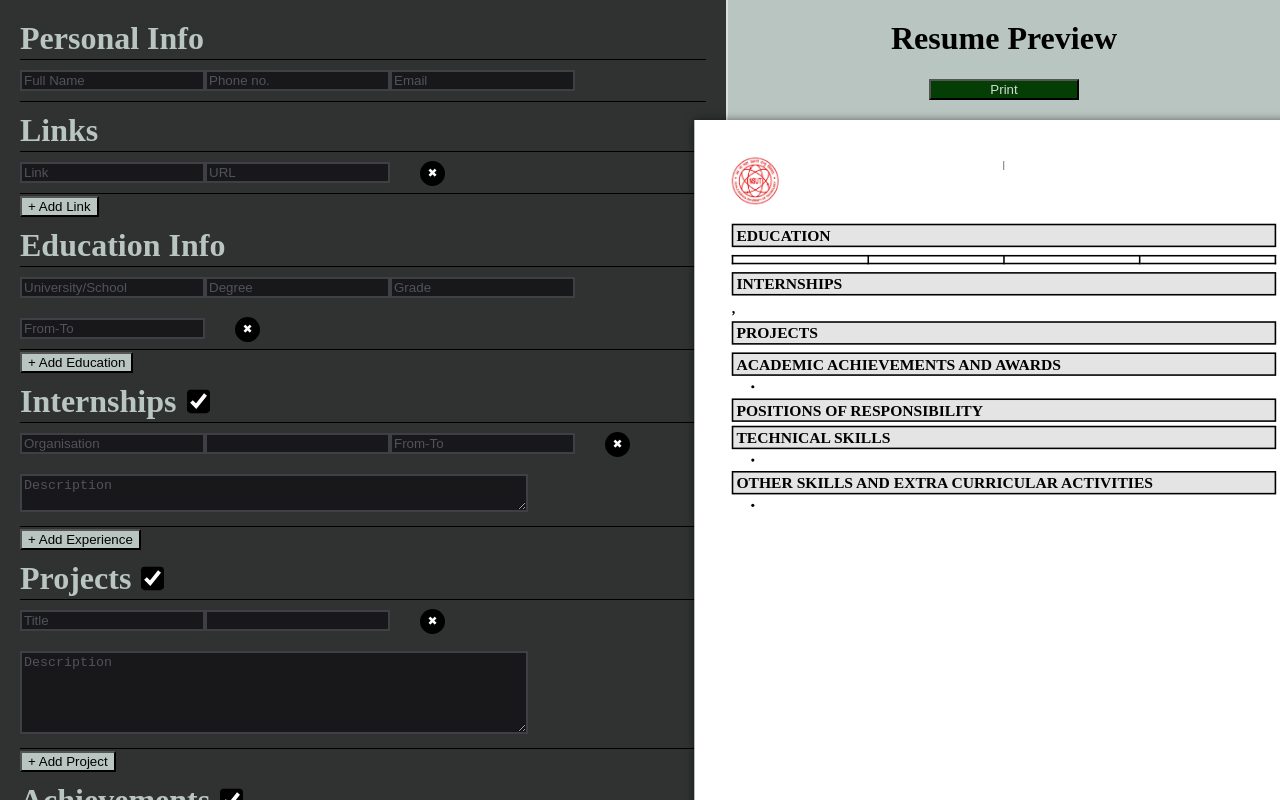
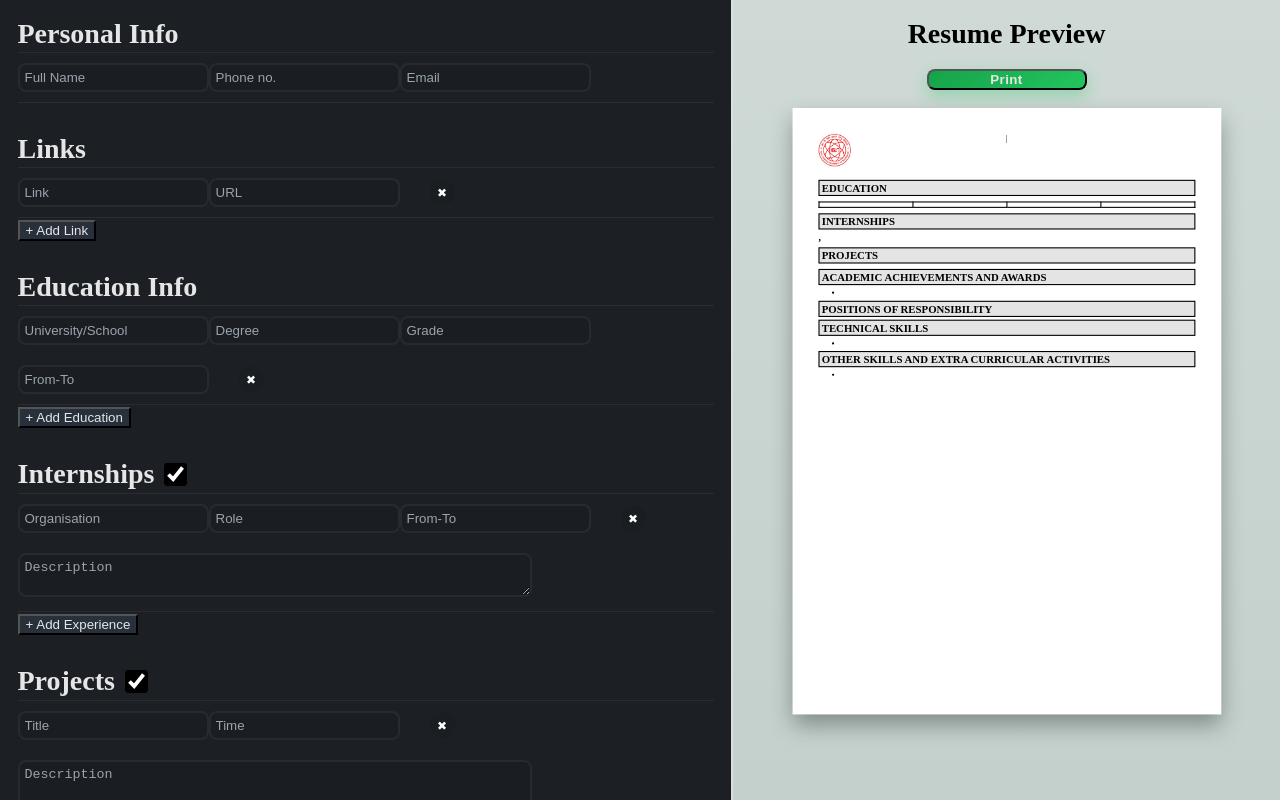
Before and after one commit to vedanshsinghal/resumeBuilder, a React app: page / in a window 1280 px wide. Built offline with nearby package versions, Linux system fonts and the light colour scheme; the HTML template or start-up script is replaced by a standard one.

Commit message:
fix screen too zoomed and some aesthetics

```diff
--- a/src/App.jsx
+++ b/src/App.jsx
@@ -20,11 +20,11 @@ function App() {
   }
   ])
   const [experience,setExperience]=useState([{
-    id:1, time:"", organisation:"" , role:" " , description:""
+    id:1, time:"", organisation:"" , role:"" , description:""
   }])
 
   const [project, setProject]=useState([{
-    id:1, time:" " ,title:"", description:""
+    id:1, time:"" ,title:"", description:""
   }])
 
   const [skills,setSkills]=useState([{
--- a/src/info.css
+++ b/src/info.css
@@ -1,35 +1,43 @@
 .Info{
   display: flex;
   flex-direction: column;
-  color:#b9c5c0;
+  color:#e6e6e6;
   gap: 10px;
 
 }
 .Info input, textarea {
   margin: 10px 0px;
-  background-color: #18181b;
-  border: solid 2px #3f3f46;
-  color:#e5e7eb;
+  background-color: #1a1d21;
+  border: solid 2px rgba(255,255,255,0.06);
+  padding: 5px 5px;
+  color:#e6e6e6;
+  border-radius: 8px;
+  transition: all 0.15s ease;
+
 }
 input:focus, textarea:focus{
-  border: solid 4px #91a99f;
+  outline: none;
+  border-color: #4ade80;
+  box-shadow: 0 0 0 2px rgba(74,222,128,0.15);
+
 }
 
 button{
   cursor: pointer;
-  background-color: #b9c5c0;
-  margin-top: 2px
+  background-color: #28303b;
+  margin-top: 2px;
+  color:#e6e6e6 ;
 }
 
 /* This targets the placeholder text specifically */
 .Info input::placeholder,
 .Info textarea::placeholder {
-  color: #52525b;
+  color:  #9aa4af;
   opacity: 1;      /* Firefox lowers opacity by default, this fixes it */
 }
 
 .delete-btn {
-    background-color: #000000;
+    background-color: #1a1d21;
     color: white;
     border: none;
     border-radius: 50%;
@@ -46,18 +54,20 @@ button{
 }
 
 .inputAll{
-  border-bottom: 1px solid rgb(0, 0, 0);
+  border-bottom: 1px solid rgba(255,255,255,0.06);
 }
 
 .sectionHead{
   display: flex;
   min-width: 100%;
   padding-bottom:2px;
-  border-bottom: 1px solid rgb(0, 0, 0);
+  border-bottom: 1px solid rgba(255,255,255,0.06);
   gap: 15px;
-
 }
 
+.section{
+  margin-bottom: 20px;
+}
 input[type="checkbox"] {
   accent-color: #000000;
   transform: scale(1.8);
--- a/src/personalInfo.jsx
+++ b/src/personalInfo.jsx
@@ -29,7 +29,7 @@ function PersonalInfo({visibility,setVisibility,por,setPor,data,setData,link,set
 
     return(
         <div className="Info">
-            <div>
+            <div className="section">
                 <div className="sectionHead">
                 <h1>Personal Info</h1></div>
                 <div className="inputAll">
@@ -38,7 +38,7 @@ function PersonalInfo({visibility,setVisibility,por,setPor,data,setData,link,set
                     <input type="text" placeholder="Email" name="email" value={data.email} onChange={handleInfoChange} />
                 </div>
             </div>
-            <div>
+            <div className="section">
                 <div className="sectionHead">
                 <h1>Links</h1></div>
                 {link.map((item)=>(
@@ -50,7 +50,7 @@ function PersonalInfo({visibility,setVisibility,por,setPor,data,setData,link,set
                 ))}
                 <button className="addBtn" onClick={() => addMore(link, setLink, {link: "" ,url:""})}>+ Add Link</button>
             </div>
-            <div>
+            <div className="section">
                 <div className="sectionHead">
                 <h1>Education Info</h1></div>
                 {edu.map((item)=>(
@@ -63,7 +63,7 @@ function PersonalInfo({visibility,setVisibility,por,setPor,data,setData,link,set
                     </div>))}
                 <button className="addBtn" onClick={() => addMore(edu, setEdu, { school: "", degree: "",course:"", grade: "", time: "" })}>+ Add Education</button>
             </div>
-            <div>
+            <div className="section">
                 <div className="sectionHead">
                 <h1>Internships</h1>
                 <input type="checkbox" checked={visibility.experience} onChange={() => setVisibility({...visibility,  experience: !visibility.experience })}></input>
@@ -78,7 +78,7 @@ function PersonalInfo({visibility,setVisibility,por,setPor,data,setData,link,set
                     </div>))}
                 <button className="addBtn" onClick={() => addMore(exp, setExp, { organisation: "", role: "",description:"",time: "" })}>+ Add Experience</button>
             </div>
-            <div>
+            <div className="section">
                 <div className="sectionHead">
                 <h1>Projects</h1>
                 <input type="checkbox" checked={visibility.projects} onChange={() => setVisibility({...visibility,  projects: !visibility.projects })}></input>
@@ -94,7 +94,7 @@ function PersonalInfo({visibility,setVisibility,por,setPor,data,setData,link,set
                     </div>))}
                 <button className="addBtn" onClick={() => addMore(project, setProject, { title: "", description:"",time: "" })}>+ Add Project</button>
             </div>
-            <div>
+            <div className="section">
                 <div className="sectionHead">
                     <h1>Achievements</h1>
                     <input type="checkbox" checked={visibility.achievement} onChange={() => setVisibility({...visibility,  achievement: !visibility.achievement })}></input>
@@ -106,7 +106,7 @@ function PersonalInfo({visibility,setVisibility,por,setPor,data,setData,link,set
                     </div>))}
                 <button className="addBtn" onClick={() => addMore(achievement, setAchievement, { achievement: "" })}>+ Add Achievement</button>
             </div>
-            <div>
+            <div className="section">
                 <div className="sectionHead">
                     <h1>PORs</h1>
                     <input type="checkbox" checked={visibility.por} onChange={() => setVisibility({...visibility,  por: !visibility.por })}></input>
@@ -122,7 +122,7 @@ function PersonalInfo({visibility,setVisibility,por,setPor,data,setData,link,set
                     </div>))}
                 <button className="addBtn" onClick={() => addMore(por, setPor, { por: "", description:"" })}>+ Add POR</button>
             </div>
-            <div>
+            <div className="section">
                 <div className="sectionHead">
                     <h1>Technical Skills</h1></div>
                 {skill.map((item)=>(
@@ -132,7 +132,7 @@ function PersonalInfo({visibility,setVisibility,por,setPor,data,setData,link,set
                     </div>))}
                 <button className="addBtn" onClick={() => addMore(skill, setSkill, { skill: "" })}>+ Add Skill</button>
             </div>
-            <div>
+            <div className="section">
                 <div className="sectionHead">
                     <h1>Other Skills</h1></div>
                 {other.map((item)=>(
--- a/src/preview.css
+++ b/src/preview.css
@@ -8,14 +8,14 @@
     box-sizing: border-box;
 
     /* Visuals to make it look like paper on a desk */
-    box-shadow: 0 0 10px rgba(0, 0, 0, 0.5);
+    box-shadow: 0 20px 40px rgba(0,0,0,0.35);
     margin-bottom: 20px;
 
     font-family: "Times New Roman", Times, serif;
     font-size: 14px; /* This is approx 10.5pt print size */
     line-height: 1.3; /* Tighter line height for density */
 
-    transform: scale(0.78); /* to fit on screen */
+    transform: scale(0.54); /* to fit on screen */
     /* Pin it to the top so it doesn't float away */
     transform-origin: top center;
 }
--- a/src/style.css
+++ b/src/style.css
@@ -1,5 +1,8 @@
 * {
   margin: 0;
+}
+html{
+  font-size: 14px;
 }
 .container{
     display: flex;
@@ -9,27 +12,36 @@
 
 .left{
     width: 60%;
-    padding: 20px;
+    padding: 1.25rem;
     border-right: 2px solid #ddd;
-    background-color:#303131;
+    background-color:#1c1f23;
     overflow: auto;
 }
 
 .right {
   display: flex;
   flex-direction: column;
-  gap: 20px;
+  gap: 1.25rem;
   width: 40%;
-  padding: 20px;
-  background-color: #b9c5c0;
+  padding: 1.25rem;
+  background: linear-gradient(180deg, #cfdad6, #c3d0cb);
   align-items: center;
 }
 
-.printBtn{
-  background-color: rgb(5, 62, 5);
-  color: #d2d8d6;
-  width: 150px;
-  height: 150px;
+.printBtn {
+  background: linear-gradient(135deg, #16a34a, #22c55e);
+  border-radius: 8px;
+  height: 42px;
+  width: 160px;
+  font-weight: 600;
+  letter-spacing: 0.4px;
+  box-shadow: 0 6px 16px rgba(34,197,94,0.35);
+  transition: all 0.15s ease;
+}
+
+.printBtn:hover {
+  transform: translateY(-1px);
+  box-shadow: 0 8px 20px rgba(34,197,94,0.45);
 }
 
 @media print {
```
